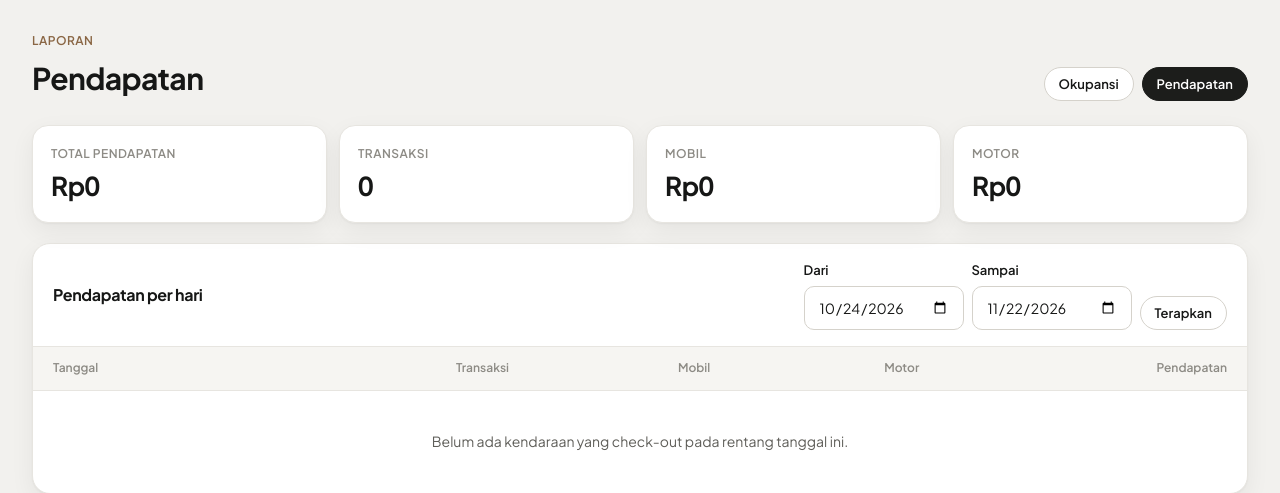
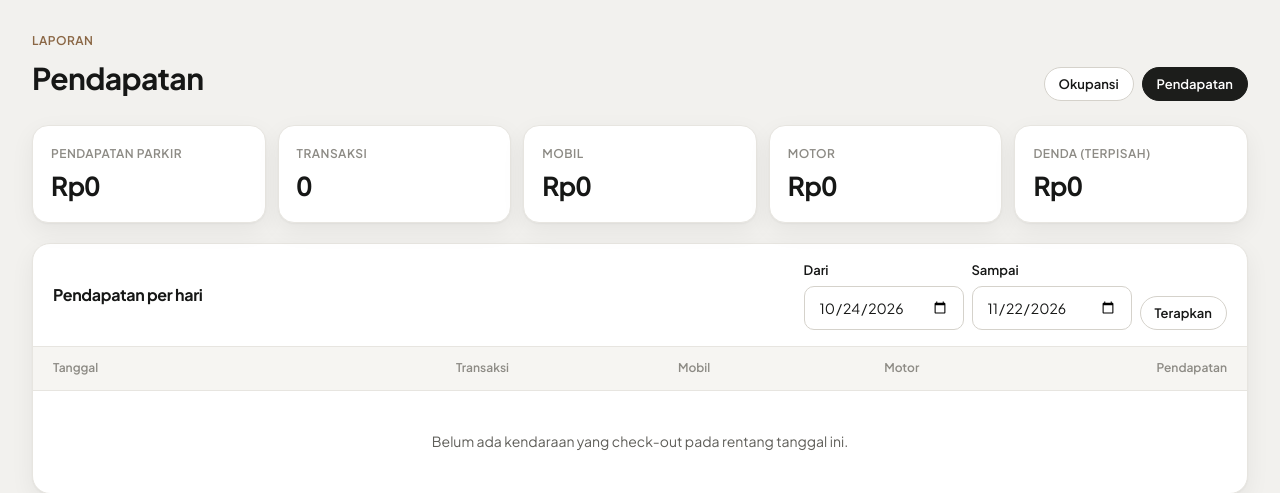
Before and after one commit to hdhienrr/ParkirPintar, a Laravel app: page /reports/revenue in a window 1280 px wide. Shown: the part 68-561 px from the top of the page. Run offline with Laravel 12, Linux system fonts and the light colour scheme; a user stored in the database is signed in; tables that the repository leaves empty hold one stand-in row (values such as "Sample post").

Commit message:
Tampilkan denda terpisah dari pendapatan parkir di laporan

```diff
--- a/app/Models/Booking.php
+++ b/app/Models/Booking.php
@@ -30,7 +30,7 @@ class Booking extends Model
     ];
 
     protected $attributes = [
-        'status' => 'dipesan',
+        'status' => StatusBooking::Dipesan->value,
         'denda' => 0,
     ];
 
--- a/app/Services/LayananLaporan.php
+++ b/app/Services/LayananLaporan.php
@@ -3,6 +3,7 @@
 namespace App\Services;
 
 use App\Enums\JenisKendaraan;
+use App\Models\Booking;
 use App\Models\KendaraanParkir;
 use Carbon\CarbonImmutable;
 use Illuminate\Database\Query\Builder;
@@ -27,7 +28,8 @@ class LayananLaporan
     }
 
     /**
-     * Pendapatan per hari check-out, dipisah per jenis kendaraan.
+     * Pendapatan parkir per hari check-out, dipisah per jenis kendaraan.
+     * Denda dilaporkan terpisah di kunci 'denda' dan tidak ikut dijumlahkan ke pendapatan parkir.
      */
     public function pendapatan(CarbonImmutable $dari, CarbonImmutable $sampai): array
     {
@@ -49,6 +51,51 @@ class LayananLaporan
                 ...$this->angkaPerJenis(fn (string $jenis) => $harian->sum($jenis)),
                 'pendapatan' => $harian->sum('pendapatan'),
             ],
+            'denda' => $this->dendaHarian($dari, $sampai),
+        ];
+    }
+
+    /**
+     * Denda per hari dibayar: denda pelaku saat kendaraannya check-out,
+     * denda korban saat kendaraannya ditandai keluar.
+     */
+    private function dendaHarian(CarbonImmutable $dari, CarbonImmutable $sampai): array
+    {
+        $rentang = [$dari->startOfDay(), $sampai->endOfDay()];
+
+        $pelaku = KendaraanParkir::query()
+            ->join('booking', 'booking.id', '=', 'kendaraan_parkir.booking_id')
+            ->whereBetween('kendaraan_parkir.waktu_keluar', $rentang)
+            ->where('booking.denda', '>', 0)
+            ->selectRaw('DATE(kendaraan_parkir.waktu_keluar) AS tanggal, SUM(booking.denda) AS jumlah')
+            ->groupByRaw('DATE(kendaraan_parkir.waktu_keluar)')
+            ->toBase()
+            ->pluck('jumlah', 'tanggal');
+
+        $korban = Booking::query()
+            ->whereBetween('waktu_keluar', $rentang)
+            ->where('denda', '>', 0)
+            ->selectRaw('DATE(waktu_keluar) AS tanggal, SUM(denda) AS jumlah')
+            ->groupByRaw('DATE(waktu_keluar)')
+            ->toBase()
+            ->pluck('jumlah', 'tanggal');
+
+        $harian = $pelaku->keys()->merge($korban->keys())->unique()->sort()->values()
+            ->map(function (string $tanggal) use ($pelaku, $korban) {
+                $dendaPelaku = (int) ($pelaku[$tanggal] ?? 0);
+                $dendaKorban = (int) ($korban[$tanggal] ?? 0);
+
+                return [
+                    'tanggal' => $tanggal,
+                    'pelaku' => $dendaPelaku,
+                    'korban' => $dendaKorban,
+                    'jumlah' => $dendaPelaku + $dendaKorban,
+                ];
+            });
+
+        return [
+            'harian' => $harian,
+            'total' => $harian->sum('jumlah'),
         ];
     }
 
--- a/public/css/parkirpintar.css
+++ b/public/css/parkirpintar.css
@@ -511,6 +511,11 @@ tfoot td { border-top: 1px solid var(--garis); border-bottom: 0; font-weight: 70
 .label-merah { display: inline-block; margin-left: 6px; padding: 3px 8px; border-radius: 999px; background: var(--merah); color: #fff; font-size: 11px; font-weight: 700; }
 tbody tr.baris-merah td { background: var(--merah-bg); }
 
+/* Laporan pendapatan: denda dicatat terpisah dari pendapatan parkir */
+tfoot tr.baris-denda td { background: var(--panel); color: var(--redup); font-weight: 600; }
+tfoot tr + tr.baris-denda td { border-top: 0; }
+.panel-denda { margin-top: 20px; }
+
 /* Daftar booking hari ini di formulir check-in petugas */
 .daftar-checkin { display: grid; gap: 6px; max-height: 260px; margin: 0; padding: 0; overflow-y: auto; list-style: none; }
 .daftar-checkin button {
--- a/resources/views/laporan/pendapatan.blade.php
+++ b/resources/views/laporan/pendapatan.blade.php
@@ -13,10 +13,11 @@
     @include('partials.pesan')
 
     <div class="statistik">
-        <div class="hijau"><span class="label">Total pendapatan</span><strong>{{ Format::rupiah($total['pendapatan']) }}</strong></div>
+        <div class="hijau"><span class="label">Pendapatan parkir</span><strong>{{ Format::rupiah($total['pendapatan']) }}</strong></div>
         <div><span class="label">Transaksi</span><strong>{{ $total['transaksi'] }}</strong></div>
         <div><span class="label">Mobil</span><strong>{{ Format::rupiah($total['mobil']) }}</strong></div>
         <div><span class="label">Motor</span><strong>{{ Format::rupiah($total['motor']) }}</strong></div>
+        <div><span class="label">Denda (terpisah)</span><strong>{{ Format::rupiah($denda['total']) }}</strong></div>
     </div>
 
     <section class="panel">
@@ -58,8 +59,9 @@
                     <tr><td colspan="5" class="kosong-data">Belum ada kendaraan yang check-out pada rentang tanggal ini.</td></tr>
                 @endforelse
                 </tbody>
+                @if ($harian->isNotEmpty() || $denda['total'] > 0)
+                    <tfoot>
                     @if ($harian->isNotEmpty())
-                    <tfoot>
                         <tr>
                             <td>Total</td>
                             <td class="kanan angka">{{ $total['transaksi'] }}</td>
@@ -67,9 +69,46 @@
                             <td class="kanan angka">{{ Format::rupiah($total['motor']) }}</td>
                             <td class="kanan angka">{{ Format::rupiah($total['pendapatan']) }}</td>
                         </tr>
+                    @endif
+                    {{-- Denda dicatat terpisah, tidak masuk ke pendapatan parkir di atas. --}}
+                    <tr class="baris-denda">
+                        <td colspan="4">Denda melewati waktu (terpisah dari pendapatan parkir)</td>
+                        <td class="kanan angka">{{ Format::rupiah($denda['total']) }}</td>
+                    </tr>
                     </tfoot>
                 @endif
             </table>
         </div>
     </section>
+
+    @if ($denda['harian']->isNotEmpty())
+        <section class="panel panel-denda">
+            <div class="panel-kepala">
+                <h2>Denda per hari</h2>
+                <span class="label" style="margin:0">Tidak termasuk pendapatan parkir</span>
+            </div>
+            <div class="tabel-bungkus">
+                <table>
+                    <thead>
+                    <tr>
+                        <th>Tanggal</th>
+                        <th class="kanan">Kendaraan terlambat keluar</th>
+                        <th class="kanan">Booking dibatalkan sistem</th>
+                        <th class="kanan">Jumlah denda</th>
+                    </tr>
+                    </thead>
+                    <tbody>
+                    @foreach ($denda['harian'] as $d)
+                        <tr>
+                            <td class="angka">{{ Carbon::parse($d['tanggal'])->locale('id')->translatedFormat('D, d M Y') }}</td>
+                            <td class="kanan angka">{{ Format::rupiah($d['pelaku']) }}</td>
+                            <td class="kanan angka">{{ Format::rupiah($d['korban']) }}</td>
+                            <td class="kanan angka">{{ Format::rupiah($d['jumlah']) }}</td>
+                        </tr>
+                    @endforeach
+                    </tbody>
+                </table>
+            </div>
+        </section>
+    @endif
 @endsection
--- a/resources/views/layouts/app.blade.php
+++ b/resources/views/layouts/app.blade.php
@@ -8,7 +8,7 @@
     <link rel="preconnect" href="https://fonts.googleapis.com">
     <link rel="preconnect" href="https://fonts.gstatic.com" crossorigin>
     <link href="https://fonts.googleapis.com/css2?family=IBM+Plex+Mono:wght@500;600&family=Plus+Jakarta+Sans:wght@400;500;600;700&display=swap" rel="stylesheet">
-    <link rel="stylesheet" href="{{ asset('css/parkirpintar.css') }}?v=30">
+    <link rel="stylesheet" href="{{ asset('css/parkirpintar.css') }}?v=32">
     @stack('kepala')
 </head>
 <body class="@yield('kelas-body')">
```
Also changed, not shown: tests/Feature/HalamanAdminTest.php (+2 -1 lines), tests/Feature/LaporanDendaTest.php (added, +121 -0 lines). Lines whose indentation alone changed are shown as unchanged.
